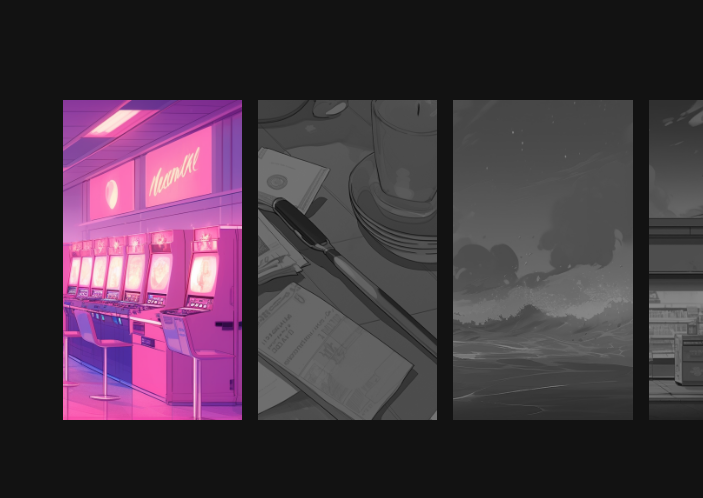
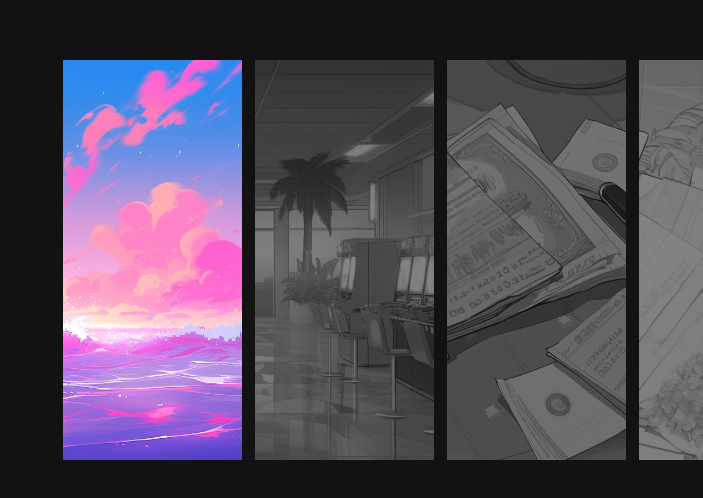
Before and after one commit to euisungkang/eastonkang.com, a SvelteKit app: page /gallery in a window 1280 px wide. Shown: the part 140-638 px from the top of the page, without its empty margins (577-1280 px from the left). Built offline with nearby package versions, Linux system fonts and the light colour scheme; what @xpd/tailwind-3dtransforms would draw is missing.

Commit message:
refactor: test dir to gallery prod dir

```diff
--- a/src/routes/gallery/+page.svelte
+++ b/src/routes/gallery/+page.svelte
@@ -1,30 +1,33 @@
 <script lang='ts'>
+  import logo from '$lib/assets/media/logo.png';
   import casino from '$lib/assets/media/casino.png';
   import currency from '$lib/assets/media/currency.png';
-  import logo from '$lib/assets/media/logo.png';
-  import market from '$lib/assets/media/market.png';
+  import receipt from '$lib/assets/media/receipt.png';
   import music from '$lib/assets/media/music.png';
   import raffle from '$lib/assets/media/raffle.png';
-  import receipt from '$lib/assets/media/receipt.png';
+  import market from '$lib/assets/media/market.png';
 
-  const images = [casino, currency, logo, market, music, raffle, receipt];
-  const imagesLength: number = images.length;
+  const images = [logo, casino, currency, receipt, market, music, raffle];
+
+  let gap: string = $state('1%');
   let selectedIndex: number = $state(-1);
-
+  let grayscaleIndex: number = $state(0);
   let mouseDownX: number = 0;
   let mouseUpX: number = 0;
   let innerWidth: number = $state(0);
-  let percentage: number = $state(0);
-  let imagePercentage: number = $derived(percentage / 2 + 100);
-  let grayscaleIndex: number = $derived(Math.floor(-percentage / 4 / (imagesLength + 1)));
+  let percentage: number = $state(50);
+  let imagePercentage: number = $derived(percentage / 2 + 50);
 
-  // import { onNavigate } from '$app/navigation';
-  // onNavigate((nav) => {
-  //   console.log(nav);
-  // });
+  function expandImage(i: number) {
+    // (-14 (def vw) - 10 (post-ml)) * i + (25 - 10 (first ml))
+    percentage = (-24 * i) + 25;
+    selectedIndex = i;
+    grayscaleIndex = i;
+    gap = '10%';
+  }
 
   function mouseDownAt(e: MouseEvent) {
-    mouseDownX = e.clientX;
+    mouseDownX = e.clientX
   }
 
   function mouseUpAt() {
@@ -36,28 +39,30 @@
     if (mouseDownX == 0) return;
 
     const mouseDelta = mouseDownX - e.clientX;
-    const maxDelta = innerWidth / 4;
-    const rawPercentage =(mouseDelta / maxDelta) * -100;
+    const maxDelta = innerWidth / 2;
+    const rawPercentage = (mouseDelta / maxDelta) * -100;
 
-    percentage = Math.max(Math.min(rawPercentage + mouseUpX, 0), -200);
-    // imagePercentage = percentage / 2 + 100;
-    // console.log('perc', percentage, 'img perc', imagePercentage);
-  }
+    // Update percentage (track progress), grayscaleIndex (image with color)
+    percentage = Math.max(Math.min(rawPercentage + mouseUpX, 50), -50);
+    grayscaleIndex = Math.min(
+      Math.floor(-(percentage - 50) / (100 / images.length)),
+      images.length - 1
+    );
 
-  function selectFocusedImage(index: number) {
-    selectedIndex = index;
-    // percentage = -200 / imagesLength * index ;
+    // Reset selected image and reset gap
+    selectedIndex = -1;
+    gap = '1%';
   }
 
   $effect(() => {
-    console.log(selectedIndex, percentage);
-  });
+    console.log(grayscaleIndex, selectedIndex, percentage);
+  })
 </script>
 
 <svelte:window bind:innerWidth />
 
 <div
-  class="dark h-screen w-screen overflow-hidden bg-[#121212]"
+  class="dark h-screen w-screen bg-[#121212] overflow-hidden"
   role="scrollbar"
   aria-controls="0,1"
   aria-valuenow="0"
@@ -66,41 +71,28 @@
   onmouseup={() => mouseUpAt()}
   onmousemove={(e) => mouseMove(e)}
 >
-  <!-- <div class=""> -->
-  <!-- </div> -->
   <div class="h-full w-full relative">
-    <!-- <p class='font-tny text-[25rem]'> -->
-    <!--   Lorem Ipsum -->
-    <!-- </p> -->
     <div
-      class="flex space-x-4 absolute left-[50%] top-[50%]
+      class="flex absolute top-[50%] w-full items-center justify-start
              transition-transform duration-1000 ease-out"
       style:transform="translate({percentage}%, -50%)"
     >
       {#each images as image, i}
-        <!-- <button -->
-        <!--   onclick={() => selectFocusedImage(i)} -->
-        <!--   class="h-auto w-[14vw] block" -->
-        <!-- > -->
         <img
           src={image}
-            onclick={() => selectFocusedImage(i)}
+          onclick={() => expandImage(i)}
           class="object-cover object-center select-none
-                   transition-all duration-1000 ease-out
-                   {i == selectedIndex ? 'h-screen w-screen absolute left-[50%] top-[50%]': 'w-[14vw] h-[40vh]'}
-                   {selectedIndex == -1 || i == selectedIndex ? 'flex' : 'hidden'}
-                   "
+                 transition-all duration-1000 ease-out"
           style:object-position="{imagePercentage}% center"
           style:filter="grayscale({i == grayscaleIndex ? 0 : 100}%)"
           style:opacity="{i == grayscaleIndex ? 100 : 50}%"
-            alt="Project Images"
+          style:margin-left="{i != 0 ? gap : '0%'}"
+          style:width="{i == selectedIndex ? '50vw' : '14vw'}"
+          style:height="{i == selectedIndex ? '50vh' : '50vh'}"
+          alt="Test"
           draggable={false}
         />
-        <!-- </button> -->
       {/each}
     </div>
   </div>
 </div>
-            <!-- style:width="{i == selectedIndex ? '100%' : '14vw'}" -->
-            <!-- style:height="{i == selectedIndex ? '100%' : '40vh'}" -->
-            <!-- style:display="{i == selectedIndex || selectedIndex == -1 ? 'flex' : 'none'}" -->
--- a/src/routes/test/+page.svelte
+++ /dev/null
@@ -1,98 +0,0 @@
-<script lang='ts'>
-  import logo from '$lib/assets/media/logo.png';
-  import casino from '$lib/assets/media/casino.png';
-  import currency from '$lib/assets/media/currency.png';
-  import receipt from '$lib/assets/media/receipt.png';
-  import music from '$lib/assets/media/music.png';
-  import raffle from '$lib/assets/media/raffle.png';
-  import market from '$lib/assets/media/market.png';
-
-  const images = [logo, casino, currency, receipt, market, music, raffle];
-
-  let gap: string = $state('1%');
-  let selectedIndex: number = $state(-1);
-  let grayscaleIndex: number = $state(0);
-  let mouseDownX: number = 0;
-  let mouseUpX: number = 0;
-  let innerWidth: number = $state(0);
-  let percentage: number = $state(50);
-  let imagePercentage: number = $derived(percentage / 2 + 50);
-
-  function expandImage(i: number) {
-    // (-14 (def vw) - 10 (post-ml)) * i + (25 - 10 (first ml))
-    percentage = (-24 * i) + 25;
-    selectedIndex = i;
-    grayscaleIndex = i;
-    gap = '10%';
-  }
-
-  function mouseDownAt(e: MouseEvent) {
-    mouseDownX = e.clientX
-  }
-
-  function mouseUpAt() {
-    mouseDownX = 0;
-    mouseUpX = percentage;
-  }
-
-  function mouseMove(e: MouseEvent) {
-    if (mouseDownX == 0) return;
-
-    const mouseDelta = mouseDownX - e.clientX;
-    const maxDelta = innerWidth / 2;
-    const rawPercentage = (mouseDelta / maxDelta) * -100;
-
-    // Update percentage (track progress), grayscaleIndex (image with color)
-    percentage = Math.max(Math.min(rawPercentage + mouseUpX, 50), -50);
-    grayscaleIndex = Math.min(
-      Math.floor(-(percentage - 50) / (100 / images.length)),
-      images.length - 1
-    );
-
-    // Reset selected image and reset gap
-    selectedIndex = -1;
-    gap = '1%';
-  }
-
-  $effect(() => {
-    console.log(grayscaleIndex, selectedIndex, percentage);
-  })
-</script>
-
-<svelte:window bind:innerWidth />
-
-<div
-  class="dark h-screen w-screen bg-[#121212] overflow-hidden"
-  role="scrollbar"
-  aria-controls="0,1"
-  aria-valuenow="0"
-  tabindex="0"
-  onmousedown={(e) => mouseDownAt(e)}
-  onmouseup={() => mouseUpAt()}
-  onmousemove={(e) => mouseMove(e)}
->
-  <div class="h-full w-full relative">
-    <div
-      class="flex absolute top-[50%] w-full items-center justify-start
-             transition-transform duration-1000 ease-out"
-      style:transform="translate({percentage}%, -50%)"
-    >
-      {#each images as image, i}
-        <img
-          src={image}
-          onclick={() => expandImage(i)}
-          class="object-cover object-center select-none
-                 transition-all duration-1000 ease-out"
-          style:object-position="{imagePercentage}% center"
-          style:filter="grayscale({i == grayscaleIndex ? 0 : 100}%)"
-          style:opacity="{i == grayscaleIndex ? 100 : 50}%"
-          style:margin-left="{i != 0 ? gap : '0%'}"
-          style:width="{i == selectedIndex ? '50vw' : '14vw'}"
-          style:height="{i == selectedIndex ? '50vh' : '50vh'}"
-          alt="Test"
-          draggable={false}
-        />
-      {/each}
-    </div>
-  </div>
-</div>
```
Lines whose indentation alone changed are shown as unchanged.
